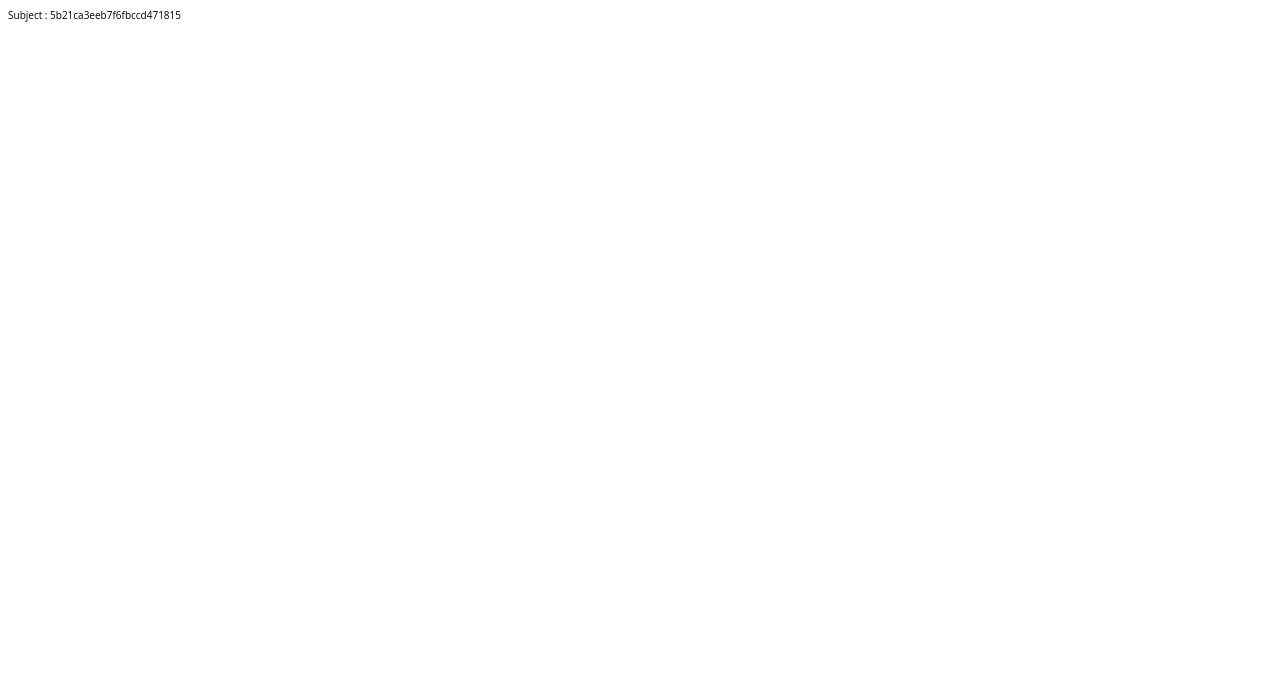
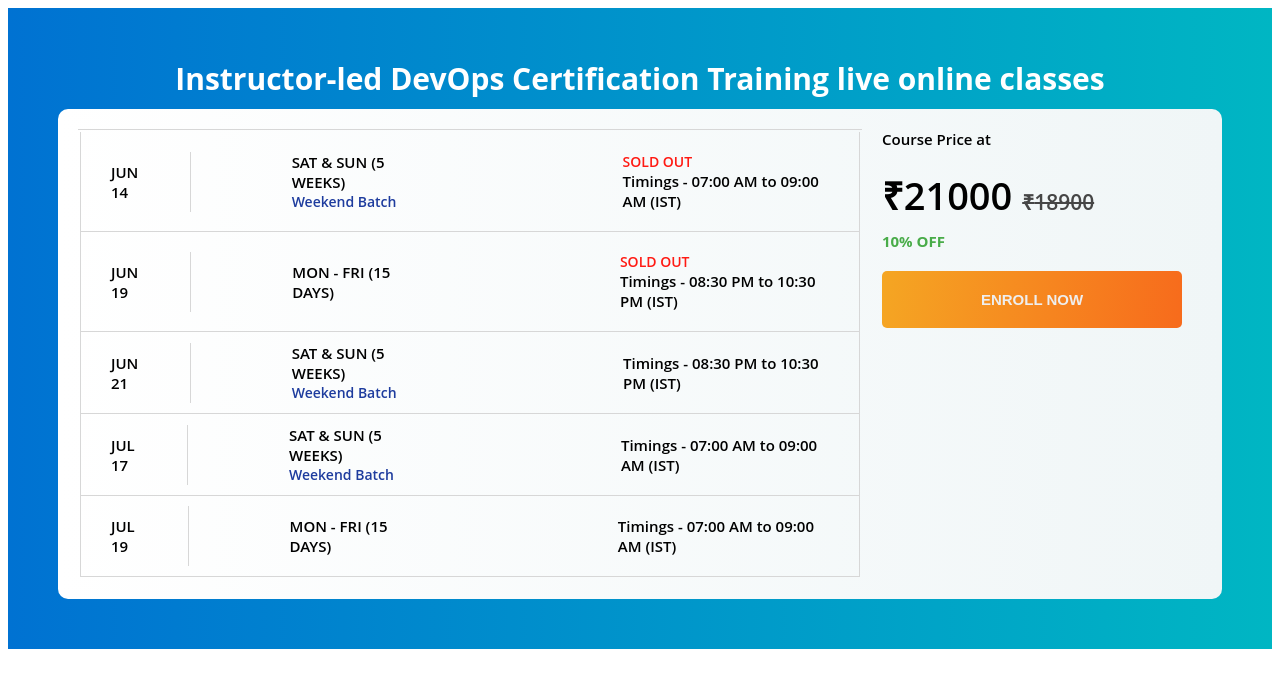
Before and after one commit to aliasifk/edurekaclone, a React (Create React App) app: page / in a window 1280 px wide. Both pictures are taken after a click on the element 162 px from the left and 143 px from the top of the page. Shown: the top 688 px of the page. Built offline with nearby package versions, Linux system fonts and the light colour scheme.

Commit message:
Add Subject Page

```diff
--- a/src/components/Card.css
+++ b/src/components/Card.css
@@ -18,12 +18,12 @@
   align-items: center;
   background: linear-gradient(242deg, rgb(202, 73, 99), rgb(113, 26, 163));
   color: white;
-  padding: 0rem 0.5rem 0rem 1.2rem;
+  padding: 0rem 1rem 0rem 1.2rem;
   font-size: 1.6rem;
   font-weight: 600;
 }
 .card__header__icon {
-  margin-right: 2rem;
+  margin-right: 1.4rem;
 }
 
 .card__body {
--- a/src/components/Cards.jsx
+++ b/src/components/Cards.jsx
@@ -8,7 +8,6 @@ const Cards = ({ history }) => {
   useEffect(() => {
     const result = getCourses();
     //get Api calls here
-
     setCourses(result);
   }, []);
 
--- /dev/null
+++ b/src/components/SubjectPage.css
@@ -0,0 +1,112 @@
+.course-details {
+  display: flex;
+  flex-direction: column;
+  color: white;
+  justify-content: center;
+  align-items: center;
+  background-image: linear-gradient(to right, #0072d2, #00b6c3);
+  font-size: 1.5rem;
+  padding: 5rem;
+}
+
+.course-details__container {
+  display: flex;
+  padding: 2rem;
+  border-radius: 10px;
+  color: black;
+  background-image: linear-gradient(to right, #ffffff, #f0f6f7);
+  font-weight: 600;
+}
+
+.course-details__table:first-child {
+  border-top: 1px solid #d7d7d7;
+}
+
+.course-details__table__c1 {
+  padding: 1rem;
+  padding-right: 4rem;
+  margin-right: 10rem;
+  border-right: 1px solid #d7d7d7;
+}
+.course-details__table__c2 {
+  display: flex;
+  flex-direction: column;
+  align-items: flex-start;
+  margin-right: 20rem;
+}
+
+.course-details__table__c2__info {
+  color: rgb(30, 60, 158);
+  font-size: 1.4rem;
+}
+
+.course-details__table__c3__info {
+  color: rgb(255, 26, 19);
+  font-size: 1.4rem;
+}
+
+.course-details__table__c3 {
+  padding: 1rem;
+  display: flex;
+  flex-direction: column;
+  align-items: flex-start;
+}
+
+.course-details__table__row {
+  border-bottom: 1px solid #d7d7d7;
+  border-left: 1px solid #d7d7d7;
+  border-right: 1px solid #d7d7d7;
+  padding: 10px 20px;
+  display: flex;
+  align-items: center;
+  min-height: 57px;
+  height: auto;
+}
+
+.course-details__table__row.disabled {
+  opacity: 0.5;
+  cursor: no-drop;
+  background: #f5f5f5;
+}
+
+.course-details__pricing {
+  display: flex;
+  flex-direction: column;
+  margin-left: 2rem;
+  padding-right: 2rem;
+}
+.course-details__pricing__prices {
+  margin-top: 2rem;
+}
+.course-details__pricing__prices .discounted {
+  font-size: 3.8rem;
+  padding-right: 1rem;
+}
+.course-details__pricing__prices .total {
+  font-size: 2.1rem;
+  text-decoration: line-through;
+  color: rgb(70, 70, 70);
+}
+
+.course-details__pricing__offerdetails {
+  color: rgb(73, 172, 73);
+  padding-top: 1rem;
+  font-weight: bold;
+}
+.course-details__pricing__button {
+  background: linear-gradient(97deg, #f5a623, #f76b1c);
+  border: 0;
+  margin-top: 2rem;
+  width: 30rem;
+  padding: 2rem 6rem;
+  font-weight: 600;
+  font-size: 1.5rem;
+  color: #eeeeee;
+  border-radius: 5px;
+}
+.course-details__pricing__button:hover {
+  background: linear-gradient(230deg, #ffce80, #cc4b00);
+}
+.course-details__pricing__button:active {
+  background: linear-gradient(230deg, #ffffff, #ff7b00);
+}
--- a/src/components/SubjectPage.jsx
+++ b/src/components/SubjectPage.jsx
@@ -1,7 +1,89 @@
-import React from "react";
+import React, { useEffect, useState } from "react";
+import { Link } from "react-router-dom";
+import { getCourse } from "../service/fakeCourseService";
 
-const SubjectPage = ({ match }) => {
-  return `Subject : ${match.params.id}`;
+import "./SubjectPage.css";
+
+const SubjectPage = ({ match, history }) => {
+  const [course, setCourse] = useState({});
+
+  useEffect(() => {
+    const result = getCourse(match.params.id);
+    setCourse(result);
+  }, []);
+
+  const monthNames = [
+    "January",
+    "February",
+    "March",
+    "April",
+    "May",
+    "June",
+    "July",
+    "August",
+    "September",
+    "October",
+    "November",
+    "December",
+  ];
+
+  return (
+    <article className="course-details">
+      <h3>Instructor-led DevOps Certification Training live online classes</h3>
+      <section className="course-details__container">
+        <table className="course-details__table">
+          {course.batch &&
+            course.batch.map((b) => {
+              const date = new Date(b.date);
+
+              const month = monthNames[date.getMonth()]
+                .substring(0, 3)
+                .toUpperCase();
+
+              return (
+                <tr className="course-details__table__row">
+                  <td className="course-details__table__c1">{`${month} ${date.getDate()}`}</td>
+                  <td className="course-details__table__c2">
+                    {b.day}
+                    {b.info && b.info !== "" && (
+                      <span className="course-details__table__c2__info">
+                        {b.info}
+                      </span>
+                    )}
+                  </td>
+                  <td className="course-details__table__c3">
+                    {b.status && b.status !== "NORMAL" && (
+                      <span className="course-details__table__c3__info">
+                        {b.status}
+                      </span>
+                    )}
+                    {`Timings - ${b.timings}`}
+                  </td>
+                </tr>
+              );
+            })}
+        </table>
+        <section className="course-details__pricing">
+          <span className="course-details__pricing__head">Course Price at</span>
+          <section className="course-details__pricing__prices">
+            <span className="discounted">₹{course.price}</span>
+            <span className="total">
+              ₹{course.price * (1 - course.discount / 100)}
+            </span>
+          </section>
+          <span className="course-details__pricing__offerdetails">10% OFF</span>
+          <button
+            className="course-details__pricing__button"
+            onClick={() => {
+              history.push(`/payments/${course._id}`);
+            }}
+          >
+            ENROLL NOW
+          </button>
+        </section>
+      </section>
+    </article>
+  );
 };
 
 export default SubjectPage;
--- a/src/index.css
+++ b/src/index.css
@@ -26,3 +26,27 @@ body {
   padding: 2rem;
   flex-wrap: wrap;
 }
+
+h1,
+h2,
+h3 {
+  color: var(--color-headings);
+  margin-bottom: 1rem;
+  margin-top: 0;
+}
+
+h1 {
+  font-size: 7rem;
+}
+
+h2 {
+  font-size: 4rem;
+}
+
+h3 {
+  font-size: 3rem;
+}
+
+p {
+  margin-top: 0;
+}
--- a/src/service/fakeCourseService.js
+++ b/src/service/fakeCourseService.js
@@ -16,29 +16,35 @@ const courses = [
     batch: [
       {
         date: "2021-06-14",
+        day: "SAT & SUN (5 WEEKS)",
         status: "SOLD OUT",
-        timings: "07:00 AM to 09:00 AM (IST)",
-      },
-      {
-        date: "2021-06-19",
-        status: "FILLING FAST",
-        timings: "08:30 PM to 10:30 PM (IST)",
-        info: "Weekend Batch",
-      },
-      {
-        date: "2021-06-21",
-        status: "NORMAL",
-        timings: "08:30 PM to 10:30 PM (IST)",
-      },
-      {
-        date: "2021-07-17",
-        status: "NORMAL",
         timings: "07:00 AM to 09:00 AM (IST)",
         info: "Weekend Batch",
       },
       {
         date: "2021-06-19",
+        status: "SOLD OUT",
+        day: "MON - FRI (15 DAYS)",
+        timings: "08:30 PM to 10:30 PM (IST)",
+      },
+      {
+        date: "2021-06-21",
         status: "NORMAL",
+        day: "SAT & SUN (5 WEEKS)",
+        timings: "08:30 PM to 10:30 PM (IST)",
+        info: "Weekend Batch",
+      },
+      {
+        date: "2021-07-17",
+        status: "NORMAL",
+        day: "SAT & SUN (5 WEEKS)",
+        timings: "07:00 AM to 09:00 AM (IST)",
+        info: "Weekend Batch",
+      },
+      {
+        date: "2021-07-19",
+        status: "NORMAL",
+        day: "MON - FRI (15 DAYS)",
         timings: "07:00 AM to 09:00 AM (IST)",
       },
     ],
@@ -53,33 +59,38 @@ const courses = [
     price: 19000,
     discount: 10,
     details: ["introduction", "deployment", "experience"],
-
     batch: [
       {
         date: "2021-06-14",
+        day: "SAT & SUN (5 WEEKS)",
         status: "SOLD OUT",
-        timings: "07:00 AM to 09:00 AM (IST)",
-      },
-      {
-        date: "2021-06-19",
-        status: "FILLING FAST",
-        timings: "08:30 PM to 10:30 PM (IST)",
-        info: "Weekend Batch",
-      },
-      {
-        date: "2021-06-21",
-        status: "NORMAL",
-        timings: "08:30 PM to 10:30 PM (IST)",
-      },
-      {
-        date: "2021-07-17",
-        status: "NORMAL",
         timings: "07:00 AM to 09:00 AM (IST)",
         info: "Weekend Batch",
       },
       {
         date: "2021-06-19",
+        status: "FILLING FAST",
+        day: "MON - FRI (15 DAYS)",
+        timings: "08:30 PM to 10:30 PM (IST)",
+      },
+      {
+        date: "2021-06-21",
+        status: "FILLING FAST",
+        day: "SAT & SUN (5 WEEKS)",
+        timings: "08:30 PM to 10:30 PM (IST)",
+        info: "Weekend Batch",
+      },
+      {
+        date: "2021-07-17",
         status: "NORMAL",
+        day: "SAT & SUN (5 WEEKS)",
+        timings: "07:00 AM to 09:00 AM (IST)",
+        info: "Weekend Batch",
+      },
+      {
+        date: "2021-07-19",
+        status: "NORMAL",
+        day: "MON - FRI (15 DAYS)",
         timings: "07:00 AM to 09:00 AM (IST)",
       },
     ],
@@ -93,33 +104,38 @@ const courses = [
     skin: "(240deg,#d677c0,#41bbbd)",
     price: 17995,
     discount: 10,
-
     batch: [
       {
         date: "2021-06-14",
-        status: "SOLD OUT",
-        timings: "07:00 AM to 09:00 AM (IST)",
-      },
-      {
-        date: "2021-06-19",
+        day: "SAT & SUN (5 WEEKS)",
         status: "FILLING FAST",
-        timings: "08:30 PM to 10:30 PM (IST)",
-        info: "Weekend Batch",
-      },
-      {
-        date: "2021-06-21",
-        status: "NORMAL",
-        timings: "08:30 PM to 10:30 PM (IST)",
-      },
-      {
-        date: "2021-07-17",
-        status: "NORMAL",
         timings: "07:00 AM to 09:00 AM (IST)",
         info: "Weekend Batch",
       },
       {
         date: "2021-06-19",
+        status: "FILLING FAST",
+        day: "MON - FRI (15 DAYS)",
+        timings: "08:30 PM to 10:30 PM (IST)",
+      },
+      {
+        date: "2021-06-21",
         status: "NORMAL",
+        day: "SAT & SUN (5 WEEKS)",
+        timings: "08:30 PM to 10:30 PM (IST)",
+        info: "Weekend Batch",
+      },
+      {
+        date: "2021-07-17",
+        status: "NORMAL",
+        day: "SAT & SUN (5 WEEKS)",
+        timings: "07:00 AM to 09:00 AM (IST)",
+        info: "Weekend Batch",
+      },
+      {
+        date: "2021-07-19",
+        status: "NORMAL",
+        day: "MON - FRI (15 DAYS)",
         timings: "07:00 AM to 09:00 AM (IST)",
       },
     ],
@@ -138,29 +154,35 @@ const courses = [
     batch: [
       {
         date: "2021-06-14",
+        day: "SAT & SUN (5 WEEKS)",
         status: "SOLD OUT",
-        timings: "07:00 AM to 09:00 AM (IST)",
-      },
-      {
-        date: "2021-06-19",
-        status: "FILLING FAST",
-        timings: "08:30 PM to 10:30 PM (IST)",
-        info: "Weekend Batch",
-      },
-      {
-        date: "2021-06-21",
-        status: "NORMAL",
-        timings: "08:30 PM to 10:30 PM (IST)",
-      },
-      {
-        date: "2021-07-17",
-        status: "NORMAL",
         timings: "07:00 AM to 09:00 AM (IST)",
         info: "Weekend Batch",
       },
       {
         date: "2021-06-19",
         status: "NORMAL",
+        day: "MON - FRI (15 DAYS)",
+        timings: "08:30 PM to 10:30 PM (IST)",
+      },
+      {
+        date: "2021-06-21",
+        status: "NORMAL",
+        day: "SAT & SUN (5 WEEKS)",
+        timings: "08:30 PM to 10:30 PM (IST)",
+        info: "Weekend Batch",
+      },
+      {
+        date: "2021-07-17",
+        status: "NORMAL",
+        day: "SAT & SUN (5 WEEKS)",
+        timings: "07:00 AM to 09:00 AM (IST)",
+        info: "Weekend Batch",
+      },
+      {
+        date: "2021-07-19",
+        status: "FILLING FAST",
+        day: "MON - FRI (15 DAYS)",
         timings: "07:00 AM to 09:00 AM (IST)",
       },
     ],
@@ -170,3 +192,7 @@ const courses = [
 export function getCourses() {
   return courses;
 }
+
+export function getCourse(id) {
+  return courses.find((c) => c._id === id);
+}
```
